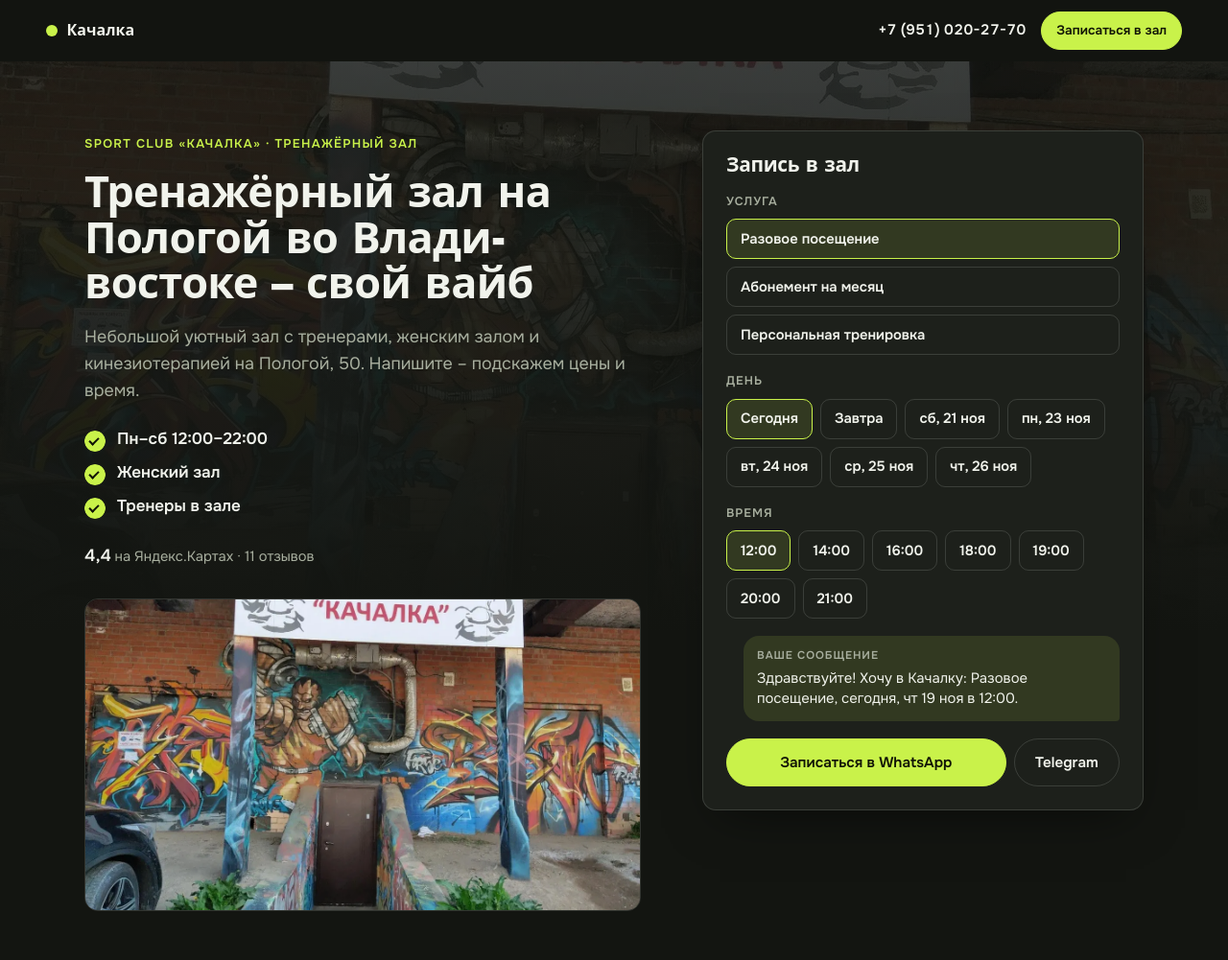
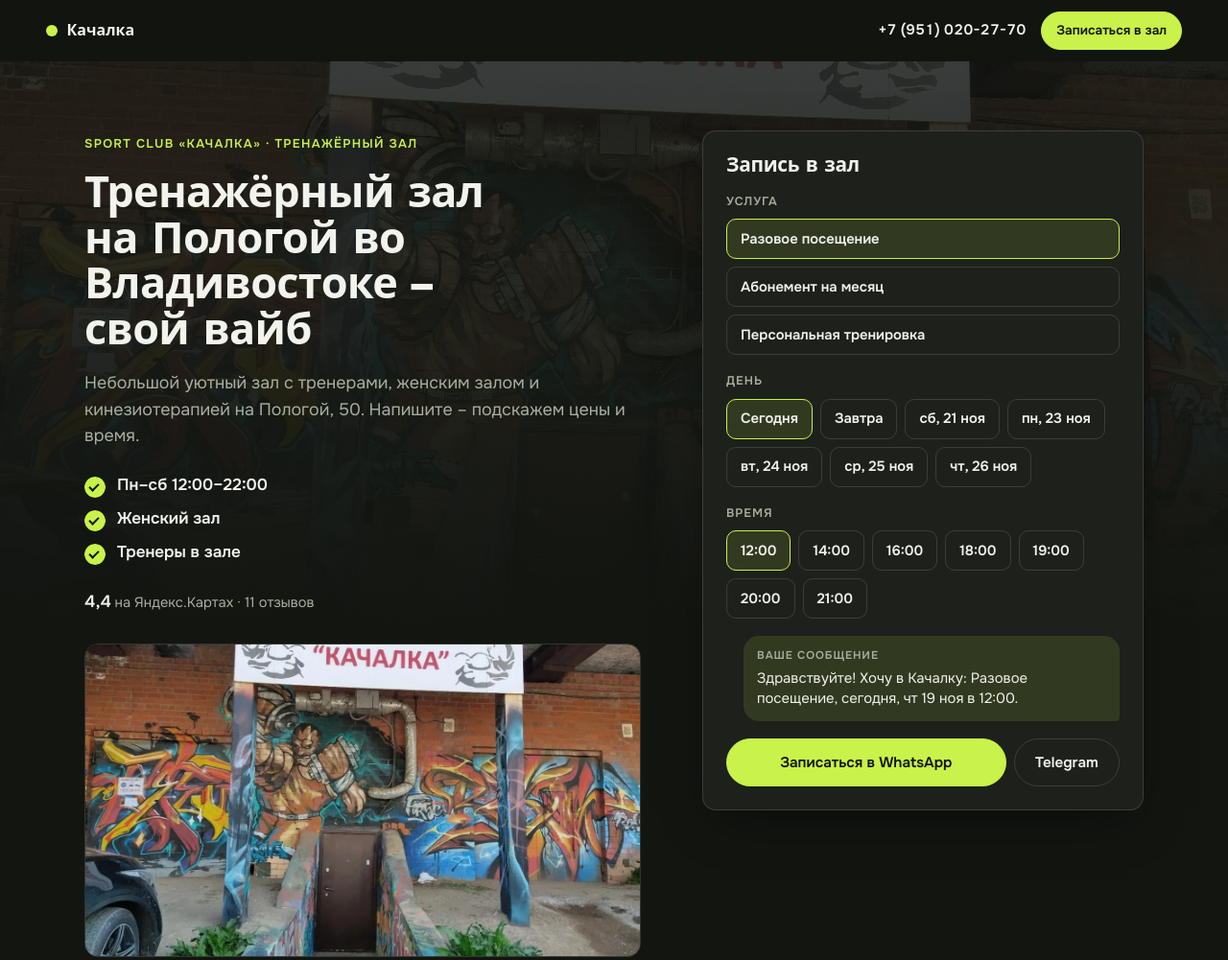
Before and after one commit to erzhevsky-glitch/fitnes-47835109297-demo, a plain HTML site: page index.html in a window 1280 px wide. Shown: the top 1001 px of the page at 96% size. Drawn offline with Linux system fonts and the light colour scheme; a web font is replaced by a local one.

Commit message:
Без переносов слов

```diff
--- a/style-prod.css
+++ b/style-prod.css
@@ -48,7 +48,7 @@ main { max-width: var(--wrap); margin: 0 auto; padding: 0 var(--gut); }
 .s-hero__photo img { width: 100%; aspect-ratio: 16 / 9; object-fit: cover; border-radius: var(--r); border: 1px solid var(--hair); }
 .s-hero__photo figcaption { margin-top: 8px; font-size: .84rem; color: var(--c-ink-soft); }
 .s-eyebrow { display: inline-block; font-size: .8rem; font-weight: 700; letter-spacing: .1em; text-transform: uppercase; color: var(--c-accent-deep, var(--c-accent)); margin-bottom: 16px; }
-.s-hero h1 { font-size: calc(clamp(2.1rem, 4.4vw, 3.7rem) * var(--h1k, 1)); overflow-wrap: break-word; hyphens: auto; }
+.s-hero h1 { font-size: calc(clamp(2.1rem, 4.4vw, 3.7rem) * var(--h1k, 1)); overflow-wrap: break-word; hyphens: manual; }
 .s-lead { margin-top: 18px; font-size: 1.12rem; color: var(--c-ink-soft); max-width: 32em; }
 .s-ticks { list-style: none; margin: 26px 0 0; padding: 0; display: grid; gap: 12px; }
 .s-ticks li { position: relative; padding-left: 34px; font-weight: 600; line-height: 1.35; }
@@ -120,7 +120,7 @@ main { max-width: var(--wrap); margin: 0 auto; padding: 0 var(--gut); }
 .s-steps { list-style: none; margin: 0; padding: 0; display: grid; grid-template-columns: repeat(auto-fit, minmax(min(100%, 170px), 1fr)); gap: 14px; }
 .s-steps__item { background: var(--c-surface); border-radius: var(--r); padding: 22px; border: 1px solid var(--hair); }
 .s-steps__n { display: inline-grid; place-items: center; width: 36px; height: 36px; border-radius: 50%; background: var(--c-accent); color: var(--c-accent-ink); font: 700 .85rem var(--f-text); }
-.s-steps h3 { font-size: 1.1rem; margin-top: 14px; overflow-wrap: anywhere; hyphens: auto; }
+.s-steps h3 { font-size: 1.1rem; margin-top: 14px; overflow-wrap: break-word; hyphens: manual; }
 .s-steps__item { min-width: 0; }
 .s-steps p { margin-top: 8px; color: var(--c-ink-soft); font-size: .95rem; }
 
@@ -201,3 +201,5 @@ main { max-width: var(--wrap); margin: 0 auto; padding: 0 var(--gut); }
   .s-dock .s-btn { flex: 1; min-height: 48px; font-size: .88rem; padding: 0 .9em; white-space: nowrap; }
   .s-dock .s-btn:first-child { flex: 1.7; }
 }
+
+h1,h2,h3,h4,p,li,a,span,button{-webkit-hyphens:manual;hyphens:manual}
```
